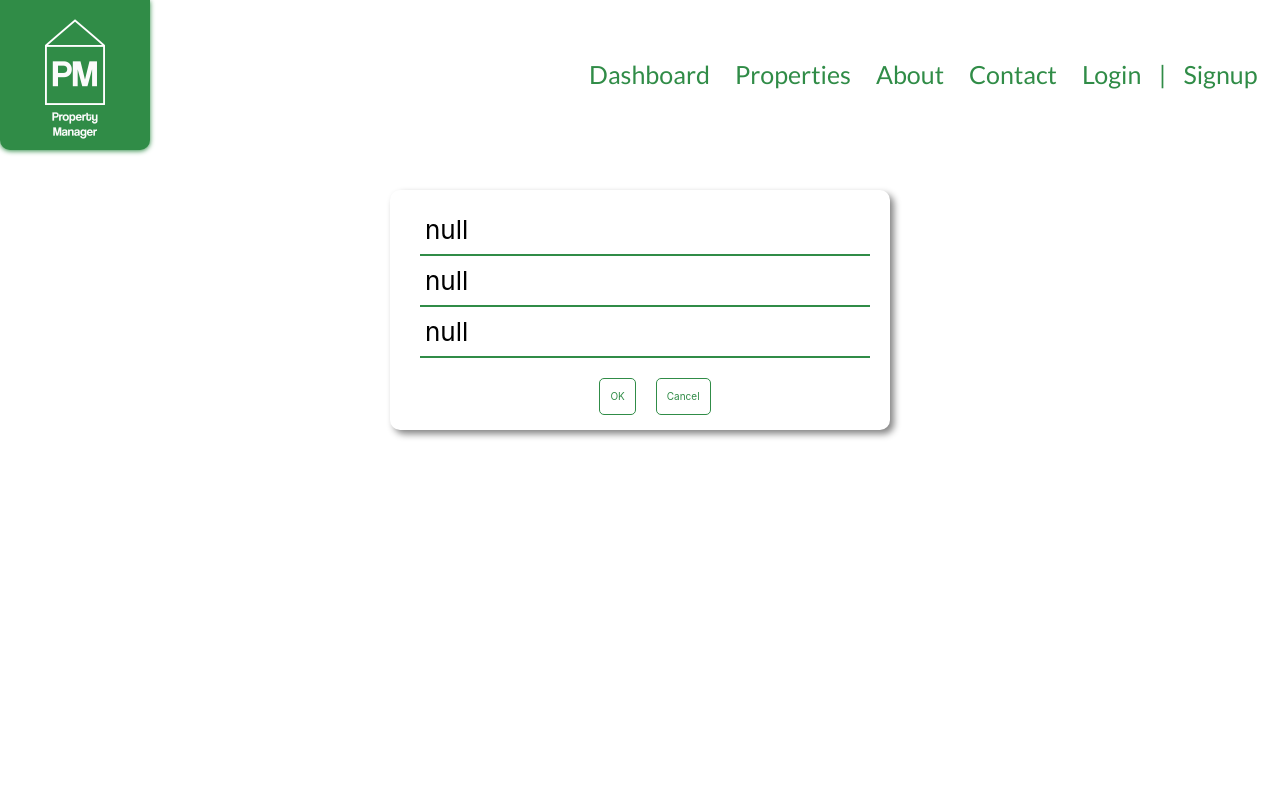
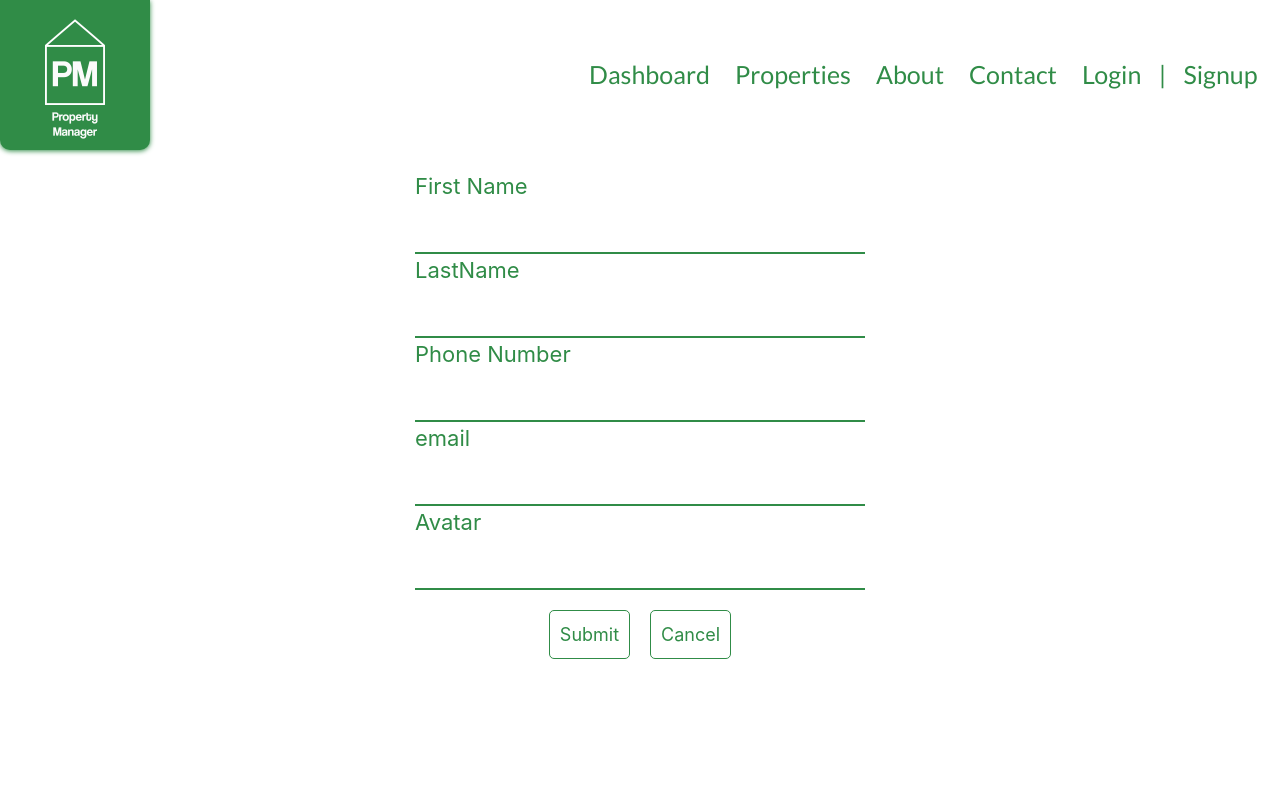
Before and after one commit to BloomTech-Labs/pt7-property-manager-fe, a React (Create React App) app: page /Manager/settings in a window 1280 px wide. Both pictures are taken after a click on the button "Edit". Shown: the top 800 px of the page. Built offline with nearby package versions, Linux system fonts and the light colour scheme; no server answers.

Commit message:
Setting manager ans renter completed

```diff
--- a/src/App.js
+++ b/src/App.js
@@ -22,7 +22,7 @@ import EditProperty from "./components/properties/editProperty.js";
 import addRenter from "./components/manager/addRenter.js";
 // import managerSettings from "./components/manager/settings.js";
 import managerSettings from "./components/settings/settings.js";
-import renterSettings from "./components/renter/settings.js";
+//import renterSettings from "./components/renter/settings.js";
 function App() {
   const [user, setUser] = useState({
     username: sessionStorage.getItem("username"),
@@ -49,7 +49,7 @@ function App() {
           <Route exact path="/Manager/edit-property/:propertyId" component={EditProperty} />
           <Route exact path="/Manager/settings" component={managerSettings} />
           <Route path="/Manager/:manager_id" component={Manager} />
-          <Route exact path="/Renter/settings" component={renterSettings} />
+          <Route exact path="/Renter/settings" component={managerSettings} />
           <Route exact path="/About" component={About} />
           <Route exact path="/Contact" component={Contact} />
           <Route exact path="/Login" component={Login} />
--- a/src/components/login/index.js
+++ b/src/components/login/index.js
@@ -28,7 +28,7 @@ const SignUp = (props) => {
 
     axios.post("https://property-manager-be.herokuapp.com/auth/login", register)
     .then(res=>{
-	  console.log(res.data.user);
+	    console.log(res.data.user);
       console.log(res.data.token);
       sessionStorage.clear();
       sessionStorage.setItem('token', res.data.token);
--- a/src/components/renter/settings.js
+++ b/src/components/renter/settings.js
@@ -1,9 +1,14 @@
-import React from 'react'
+import React from "react";
+import Settings from "../settings/settings";
 
-export default function renterSettings() {
+
+
+function renterSettings(props) {
+
   return (
     <div className="main-content">
-      <h2>Settings</h2>
+      <Settings/>
     </div>
-  )
+  );
 }
+export default renterSettings;
--- a/src/components/settings/settings.js
+++ b/src/components/settings/settings.js
@@ -1,15 +1,15 @@
-import React, { useState } from "react";
+import React, { useState, useEffect } from "react";
 import { axiosWithAuth } from "../../utils/axiosWithAuth";
 import "./settings.scss";
 
-function ManagerSettings() {
+function ManagerSettings(props) {
   const thedata = {
-    firstName: `${sessionStorage.getItem("firstName")}`,
-    lastName: `${sessionStorage.getItem("lastName")}`,
-    phoneNumber: `${sessionStorage.getItem("phoneNumber")}`,
-    password: "123456"
-    // id: `${sessionStorage.getItem("userID")}`,
-    // editing:false,
+    firstName: "",
+    lastName: "",
+    phoneNumber: "",
+    email: "",
+    img: ""
+
   };
   const [thename, setName] = useState(thedata);
 
@@ -21,7 +21,8 @@ function ManagerSettings() {
   ///********************* *///
   const [toggle, setToggle] = useState({
     id: `${sessionStorage.getItem("userID")}`,
-    editing: false
+    editing: false,
+    status: ""
   });
   const ChangeEdidMode = () => {
     setToggle({
@@ -30,53 +31,87 @@ function ManagerSettings() {
       editing: !toggle.editing
     });
   };
+
+
   console.log("togle ID", toggle.id);
   console.log("toggle", toggle);
+  useEffect(()=>{
+  axiosWithAuth()
+  .get(`/users/${toggle.id}`)
+  .then(res=>{
+    console.log("from the GET",res.data.user)
+    setName(res.data.user)
+  })
+  .catch(err => {
+    console.error(err);
+  })},[toggle.id])
 
   ///**********Function ************ *///
   const handleSubmit = e => {
-    e.preventDefault();
+    e.preventDefault(props);
 
     axiosWithAuth()
       .put(`/users/${toggle.id}`, thename)
       .then(res => {
         console.log(res.data.user);
         console.log("the res", res);
+
+        setToggle({
+          ...toggle,
+          status: res.status
+        })
+
        })
       .catch(error => {
         console.log(error);
       });
+
+      props.history.push(`/dashboard`);
      };
    ///**********Function ************ *///
   const renderEditView = () => {
     return (
       <div className="formBox">
+        <label>First Name</label>
         <input
           type="text"
           name="firstName"
           onChange={handleChange}
           value={thename.firstName}
         />
+        <label>LastName</label>
         <input
           type="text"
           name="lastName"
           onChange={handleChange}
           value={thename.lastName}
         />
+        <label>Phone Number</label>
         <input
           type="tel"
           name="phoneNumber"
           onChange={handleChange}
           value={thename.phoneNumber}
         />
+        <label>email</label>
+        <input
+          type="email"
+          name="email"
+          onChange={handleChange}
+          value={thename.email}
+        />
+        <label>Avatar</label>
+         <input
+          type="img"
+          name="img"
+          onChange={handleChange}
+          value={thename.img}
+        />
         <div className="buttomHolder">
-          <button
-            className="viewPropsBtn margin"
-            onClick={(handleChange, ChangeEdidMode)}
-          >
-            OK
+          <button className="cancelBtn" type="submit" onClick={(handleSubmit) }>
+            Submit
           </button>
-          <button className="viewPropsBtn margin" onClick={ChangeEdidMode}>
+          <button className="cancelBtn margin" onClick={ChangeEdidMode}>
             Cancel
           </button>
         </div>
@@ -87,19 +122,21 @@ function ManagerSettings() {
   const redenderDefaultView = () => {
     return (
        <div>
-        <div className="info">
-          <h3 className="managerName">{thename.firstName}</h3>
-          <h3 className="managerName">{thename.lastName}</h3>
+      <div className="managerCard">
+      <img src={thename.img} alt={thename.firstName} className='profilePic'></img>
+      <div className='info'>
+        <h3 className="managerName">{thename.firstName} {thename.lastName}</h3>
         <h4 className="telNumber">{thename.phoneNumber}</h4>
-        </div>
+        <h4 className='managerEmail'>{thename.email}</h4>
          <div className="buttonHolder">
-          <button className="viewPropsBtn" type="submit" onClick={handleSubmit}>
-            Submit
-          </button>
+
           <button className="viewPropsBtn" onClick={ChangeEdidMode}>
             Edit
           </button>
         </div>
+      </div>
+    </div>
+
       </div>
     );
   };
@@ -107,7 +144,7 @@ function ManagerSettings() {
   return (
     <div className="main-content">
       <div className="cardHolder">
-        <div className="managerCard">
+        <div >
           <div>{toggle.editing ? renderEditView() : redenderDefaultView()}</div>
         </div>
       </div>
--- a/src/components/settings/settings.scss
+++ b/src/components/settings/settings.scss
@@ -1,12 +1,7 @@
 $main: #308C47;
+
      html {
         font-size: 62.5%;
-}
-.square{
-    border: 1px solid red;
-}
-.main-content {
-    min-height: 100vh;
     }
     .cardHolder {
         height: auto;
@@ -14,16 +9,14 @@ html {
         display: flex;
         justify-content: space-evenly;
         flex-wrap: wrap;
-}
         .managerCard {
             width: 50em;
-        height: 24em;
+            height: 20em;
             display: flex;
             padding: 1.5em 3em;
             border-radius: 10px;
             box-shadow: #848484 4px 4px 7px 0px;
             margin: 2em;
-    }
             .profilePic {
                 width: auto;
                 height: 15em;
@@ -41,16 +34,12 @@ html {
                 justify-content: space-evenly;
                 &>* {
                     font-weight: 400;
-                font-size: 28px;
+                    font-size: 18px;
                     color: #308C47;
-            }
                 }
                 .buttonHolder {
                     display: flex;
                     justify-content: flex-end;
-                width: 450px;
-                margin-top: 59px;
-            }
                     .viewPropsBtn {
                         border-radius: 5px;
                         color: #308C47;
@@ -64,7 +53,11 @@ html {
                             color: white;
                         }
                     }
-
+                }
+            }
+        }
+    }
+     //***************************
 
 .formBox{
     display: flex;
@@ -91,6 +84,12 @@ input {
         box-shadow: 0 6px 6px -6px black;
     }
 }
+label{
+    display: flex;
+    font-size: 2.2em;
+    color: #308C47;
+    margin-bottom: 0;
+}
 .invalid{
     font-size: 2em;
     color: #721c24;
@@ -103,3 +102,19 @@ input {
 
     background-color: transparent;
 }
+.cancelBtn {
+    border-radius: 5px;
+    color: #308C47;
+    border: 1px solid #308C47;
+    background: none;
+    padding: 10px;
+    transition: ease-in-out 0.2s;
+    font-weight: 400;
+    font-size: 18px;
+
+    &:hover {
+        text-decoration: none;
+        background: #308C47;
+        color: white;
+    }
+}
--- a/src/components/signup/index.js
+++ b/src/components/signup/index.js
@@ -46,7 +46,7 @@ const SignUp = (props) => {
 		<h1>Create an Account</h1>
 		<form id='signUpForm' className='contactForm'autoComplete="new-password" onSubmit={handleSubmit}>
 
-		<label for='firstName'>First Name</label>
+		<label htmlFor='firstName'>First Name</label>
 		<input
 		type="text"
 		name="firstName"
@@ -58,7 +58,7 @@ const SignUp = (props) => {
 		className="First_Name" required autoFocus
 		/>
 
-		<label for='lastName'>Last Name</label>
+		<label htmlFor='lastName'>Last Name</label>
 		<input
 		type="text"
 		name="lastName"
@@ -69,7 +69,7 @@ const SignUp = (props) => {
 		onBlur={e => (e.target.placeholder = "Last Name")}
 		className="Last_Name" required
 		/>
-		<label for='email'>Email</label>
+		<label htmlFor='email'>Email</label>
 		<input
 		type="email"
 		name="email"
@@ -80,7 +80,7 @@ const SignUp = (props) => {
 		onBlur={e => (e.target.placeholder = "Example@domain.com")}
 		className="email" required
 		/>
-		<label for='password'>Password</label>
+		<label htmlFor='password'>Password</label>
 		<input
 		type="password"
 		name="password"
@@ -91,7 +91,7 @@ const SignUp = (props) => {
 		onBlur={e => (e.target.placeholder = "Password")}
 		className="password" required
 		/>
-		<label for='phoneNumber'>Phone Number</label>
+		<label htmlFor='phoneNumber'>Phone Number</label>
 		<input
 		type="tel"
 		name="phoneNumber"
@@ -102,8 +102,8 @@ const SignUp = (props) => {
 		onBlur={e => (e.target.placeholder = "Phone Number")}
 		className="tel"
 		/>
-		<div class="search_categories">
-		<div class="select">
+		<div className="search_categories">
+		<div className="select">
 		<select
 		type="checkbox"
 		name="role"
```
Lines whose indentation alone changed are shown as unchanged.
